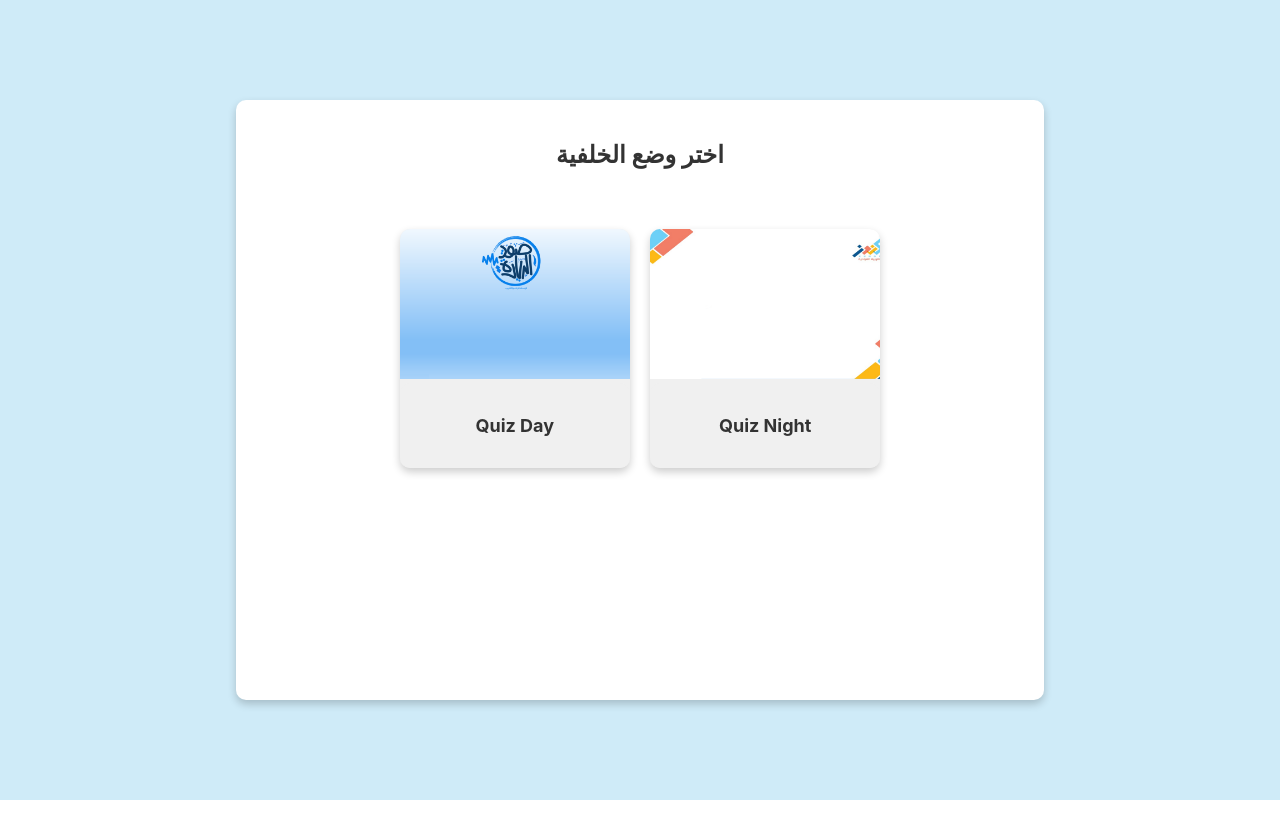
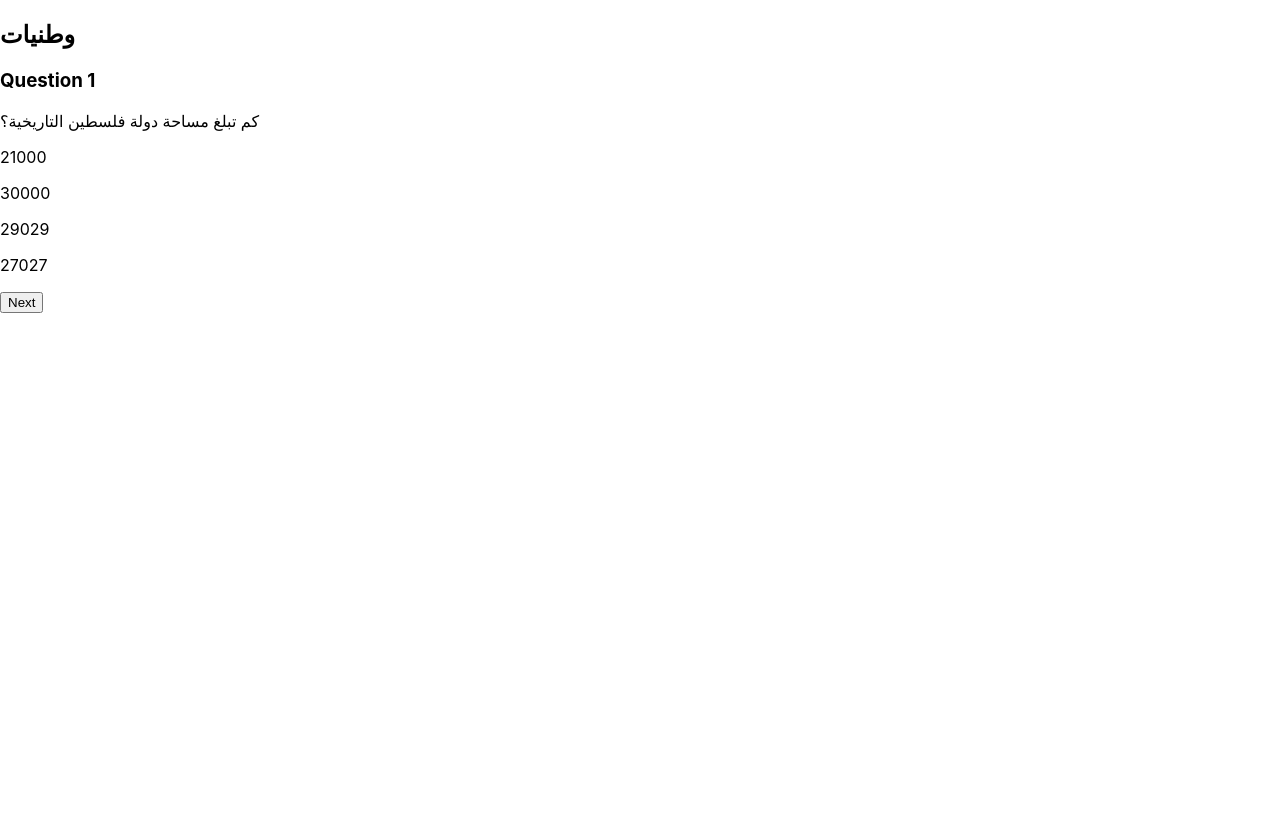
Before and after one commit to Zaina202/Quiz-Night, a React (Create React App) app: page /design2 in a window 1280 px wide. Built offline with nearby package versions, Linux system fonts and the light colour scheme.

Commit message:
data generating

```diff
--- a/package.json
+++ b/package.json
@@ -7,8 +7,11 @@
     "@testing-library/jest-dom": "^5.17.0",
     "@testing-library/react": "^13.4.0",
     "@testing-library/user-event": "^13.5.0",
+    "primeicons": "^6.0.1",
+    "primereact": "^9.6.0",
     "react": "^18.2.0",
     "react-dom": "^18.2.0",
+    "react-router-dom": "^6.14.2",
     "react-scripts": "^5.0.1",
     "web-vitals": "^2.1.4"
   },
--- a/src/index.js
+++ b/src/index.js
@@ -1,17 +1,19 @@
 import React from 'react';
-import ReactDOM from 'react-dom/client';
+import ReactDOM from 'react-dom';
+import { BrowserRouter as Router, Route, Routes } from 'react-router-dom';
 import './index.css';
-import App from './App';
-import reportWebVitals from './reportWebVitals';
+import WelcomePage from './pages/WelcomePage';
+import Quiz from './pages/Quiz';
 
-const root = ReactDOM.createRoot(document.getElementById('root'));
-root.render(
+
+ReactDOM.render(
   <React.StrictMode>
-    <App />
-  </React.StrictMode>
+    <Router>
+      <Routes>
+        <Route path="/" element={<WelcomePage />} />
+        <Route path="/design2" element={<Quiz />} />
+      </Routes>
+    </Router>
+  </React.StrictMode>,
+  document.getElementById('root')
 );
-
-// If you want to start measuring performance in your app, pass a function
-// to log results (for example: reportWebVitals(console.log))
-// or send to an analytics endpoint. Learn more: https://bit.ly/CRA-vitals
-reportWebVitals();
--- /dev/null
+++ b/src/pages/Quiz.jsx
@@ -0,0 +1,164 @@
+import React, { useState } from 'react';
+import { useLocation } from 'react-router-dom';
+import { Dropdown } from 'primereact/dropdown';
+import { Button } from 'primereact/button';
+import styles from './Quiz.module.css';
+const getPaperGroupData = () => {
+    const data = {
+      category1: {
+        categoryTitle: 'وطنيات',
+        questions: [
+          {
+            question: 'كم تبلغ مساحة دولة فلسطين التاريخية؟',
+            answer1: '21000',
+            answer2: '30000',
+            answer3: '29029',
+            answer4: '27027',
+            correctAnswer: '27027',
+          },
+          {
+            question: 'ما هو الاسم الذي كان يطلق على العملة الفلسطينية القديمة؟',
+            answer1: 'شيكل',
+            answer2: 'دينار',
+            answer3: 'جنيه',
+            answer4: 'ريال',
+            correctAnswer: 'جنيه',
+          },
+        ],
+      },
+      category2: {
+        categoryTitle: 'دينيات',
+        questions: [
+          {
+            question: 'كم عدد ركعات صلاة النصر؟',
+            answer1: '2',
+            answer2: '4',
+            answer3: '7',
+            answer4: '8',
+            correctAnswer: '8',
+          },
+          {
+            question: 'كم لبث سيدنا نوح عليه السلام في قومه؟',
+            answer1: '309',
+            answer2: '950',
+            answer3: '100',
+            answer4: '1000',
+            correctAnswer: '950',
+          },
+        ],
+      },
+      category3: {
+        categoryTitle: 'معلومات عامة',
+        questions: [
+          {
+            question: 'ماذا يحد فلسطين من الجنوب؟',
+            answer1: 'النقب',
+            answer2: 'مصر',
+            answer3: 'السودان',
+            answer4: 'البحر الأحمر',
+            correctAnswer: 'البحر الأحمر',
+          },
+          {
+            question: 'ما اسم المكون الأساسي للزجاج؟',
+            answer1: 'الحديد',
+            answer2: 'الرمل',
+            answer3: 'الكربون',
+            answer4: 'الصدف',
+            correctAnswer: 'الرمل',
+          },
+        ],
+      },
+    };
+    return data;
+  };
+const Quiz = () => {
+  const [currentCategoryIndex, setCurrentCategoryIndex] = useState(0);
+  const [currentQuestionIndex, setCurrentQuestionIndex] = useState(0);
+  const [showResult, setShowResult] = useState(false);
+  const location = useLocation();
+  const searchParams = new URLSearchParams(location.search);
+  const selectedThemeImage = searchParams.get('theme');
+
+  const data = getPaperGroupData();
+  const categories = Object.keys(data);
+
+  const handleNextQuestion = () => {
+    if (currentQuestionIndex + 1 < data[categories[currentCategoryIndex]].questions.length) {
+      setCurrentQuestionIndex((prevIndex) => prevIndex + 1);
+    } else {
+      setShowResult(true);
+    }
+  };
+
+  const handleNextRound = () => {
+    setShowResult(false);
+    setCurrentQuestionIndex(0);
+
+    if (currentCategoryIndex + 1 < categories.length) {
+      setCurrentCategoryIndex((prevIndex) => prevIndex + 1);
+    }
+  };
+
+  const renderResult = () => {
+    const categoryQuestions = data[categories[currentCategoryIndex]].questions;
+    const correctAnswers = categoryQuestions.map((question) => question.correctAnswer);
+
+    return (
+      <div className="result">
+        <h3>Round Result</h3>
+        <Button label="Next Round" onClick={handleNextRound} />
+        <div className="correct-answers">
+          {categoryQuestions.map((question, index) => (
+            <div key={index} className="question-answer">
+              <p>Question {index + 1}: {question.question}</p>
+              <p>Correct Answer: {question.correctAnswer}</p>
+            </div>
+          ))}
+        </div>
+      </div>
+    );
+  };
+
+  return (
+    <div
+      className={styles['quiz-container']}
+      style={{
+        backgroundImage: selectedThemeImage ? `url(${selectedThemeImage})` : '',
+      }}
+    >
+      {showResult ? (
+        renderResult()
+      ) : (
+        <div>
+          <h2>{data[categories[currentCategoryIndex]].categoryTitle}</h2>
+          <h3>Question {currentQuestionIndex + 1}</h3>
+          <p>{data[categories[currentCategoryIndex]].questions[currentQuestionIndex].question}</p>
+          {Object.keys(data[categories[currentCategoryIndex]].questions[currentQuestionIndex]).map(
+            (answerKey) => {
+              if (answerKey.startsWith('answer')) {
+                return (
+                  <div key={answerKey}>
+                    <p>
+                      {data[categories[currentCategoryIndex]].questions[currentQuestionIndex][answerKey]}
+                    </p>
+                  </div>
+                );
+              }
+              return null;
+            }
+          )}
+          <Button
+            label={
+              currentQuestionIndex + 1 < data[categories[currentCategoryIndex]].questions.length
+                ? 'Next'
+                : 'Finish'
+            }
+            onClick={handleNextQuestion}
+          />
+        </div>
+      )}
+    </div>
+  );
+};
+
+export default Quiz;
--- /dev/null
+++ b/src/pages/Quiz.module.css
@@ -0,0 +1,5 @@
+.quiz-container {
+    background-size: cover; /* This property makes the background image cover the entire container */
+    background-position: center center; /* This property centers the background image within the container */
+    height: 100vh; /* Set the height to 100vh to cover the entire viewport height */
+  }
--- a/src/pages/WelcomePage.js
+++ b/src/pages/WelcomePage.js
@@ -1,25 +1,45 @@
-import React from 'react';
+import React, { useState } from 'react';
 import styles from './WelcomePage.module.css';
 import Design1 from './images/Design1.png';
 import Design2 from './images/Design2.png';
-
+import { Link, useNavigate } from 'react-router-dom';
 
 const WelcomePage = () => {
+  const navigate = useNavigate();
+  const [selectedThemeImage, setSelectedThemeImage] = useState(null);
+
+  const handleThemeSelect = (themeImage) => {
+    setSelectedThemeImage(themeImage);
+    navigate(`/design2?theme=${encodeURIComponent(themeImage)}`);
+  };
+
   return (
     <div className={styles.container}>
       <div className={styles.mainContainer}>
         <h2>اختر وضع الخلفية</h2>
         <div className={styles.themeContainer}>
-          <div className={styles.theme} id="night-theme">
+          <div
+            className={styles.theme}
+            id="night-theme"
+            onClick={() => handleThemeSelect(Design1)}
+          >
             <img src={Design1} alt="night" className={styles.image} />
             <div className={styles.title}>
-              <h4><i className="fas fa-cloud-sun"></i> <b>Quiz Day</b></h4>
+              <h4>
+                <i className="fas fa-cloud-sun"></i> <b>Quiz Day</b>
+              </h4>
             </div>
           </div>
-          <div className={styles.theme} id="day-theme">
+          <div
+            className={styles.theme}
+            id="day-theme"
+            onClick={() => handleThemeSelect(Design2)}
+          >
             <img src={Design2} alt="day" className={styles.image} />
             <div className={styles.title}>
-              <h4><i className="fas fa-moon"></i> <b>Quiz Night</b></h4>
+              <h4>
+                <i className="fas fa-moon"></i> <b>Quiz Night</b>
+              </h4>
             </div>
           </div>
         </div>
```
Also changed, not shown: 2 other files (tests, documents, lock files or other folders).
